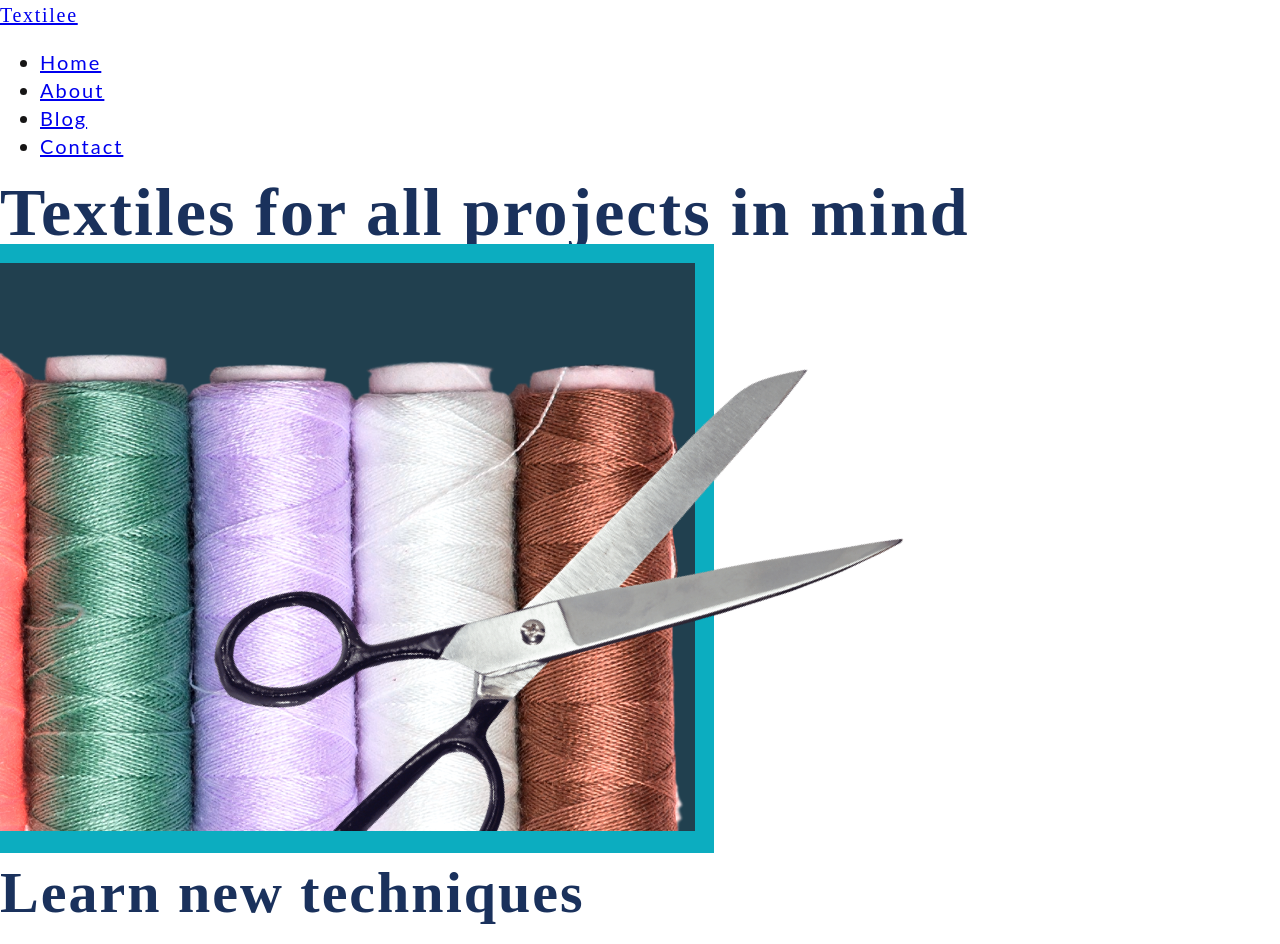
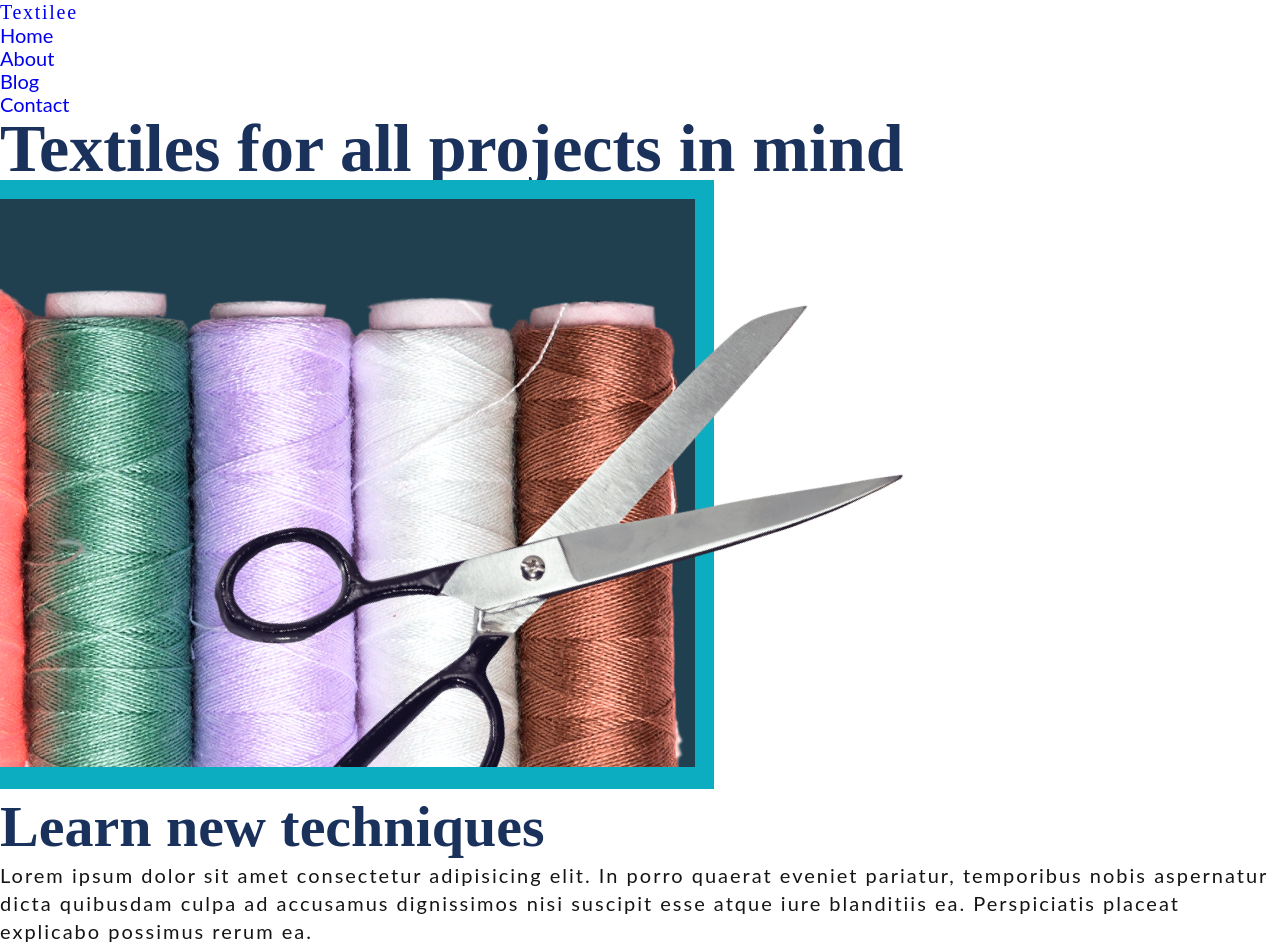
Before and after one commit to GiaZozula/Textilee-PSD-Conversion, a plain HTML site: page index.html in a window 1280 px wide. Shown: the top 944 px of the page. Drawn offline with Linux system fonts and the light colour scheme.

Commit message:
continued work on the typography and started the baseStyles partials. realized that since this is a multi-page project i should probably actually do the other html files before this css stuff so i'm going to go back to that now.

```diff
--- /dev/null
+++ b/styles/sass/partials/_baseStyles.scss
@@ -0,0 +1,8 @@
+@use './variables';
+
+// wrapper (same as in the notes, but i did re-type it out manually!)
+.wrapper {
+    max-width: 1260px;
+    width: 90%;
+    margin: 0, auto;
+}
--- a/styles/sass/partials/_typography.scss
+++ b/styles/sass/partials/_typography.scss
@@ -26,8 +26,6 @@ body {
     font-size: 1rem;
     color: variables.$blackTwo;
     font-weight: normal;
-    line-height: 1.4rem;
-    letter-spacing: 2px;
 }
 
 h1, h2, h3, h4, h5, h6 {
@@ -76,6 +74,25 @@ h6 {
     letter-spacing: 2.9px;
 }
 
+p {
+    line-height: 1.4rem;
+    letter-spacing: 2px;
+    margin: 0;
+}
+
+ul, li, a, input {
+    padding: 0;
+    margin: 0;
+}
+
+ul {
+    list-style: none;
+}
+
+a {
+    text-decoration: none;
+}
+
 .logo {
     font-family: variables.$headingFont;
     line-height: 1.2rem;
--- a/styles/sass/styles.scss
+++ b/styles/sass/styles.scss
@@ -1,3 +1,4 @@
 @use "./partials/setup";
 @use "./partials/variables";
 @use "./partials/typography";
+@use "./partials/baseStyles";
```
Also changed, not shown: styles/styles.css.
